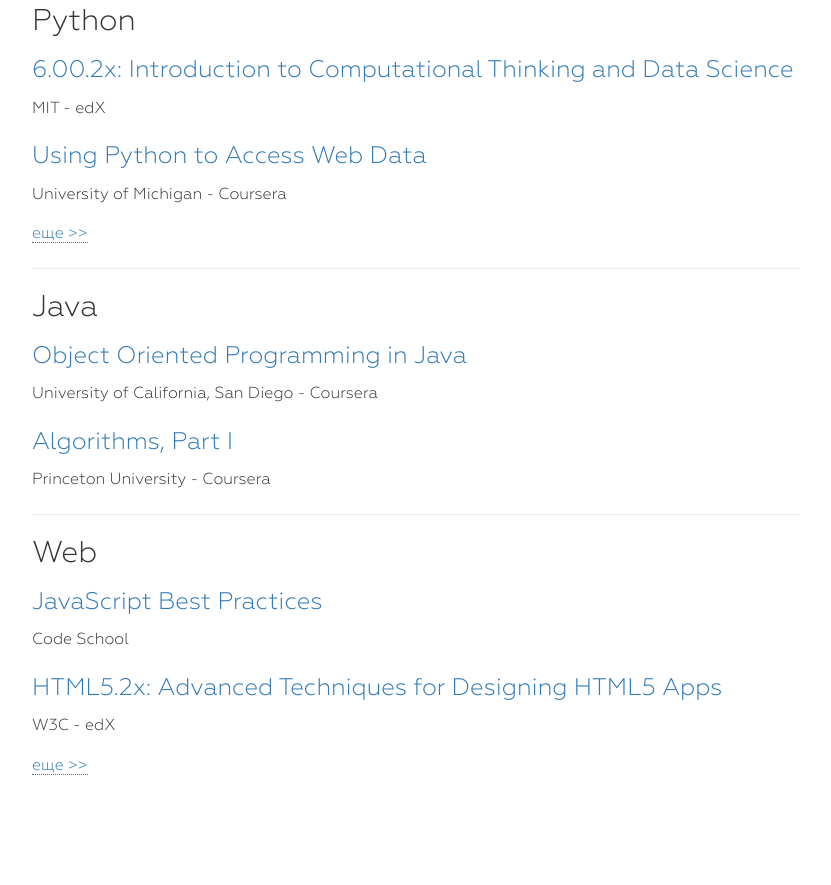
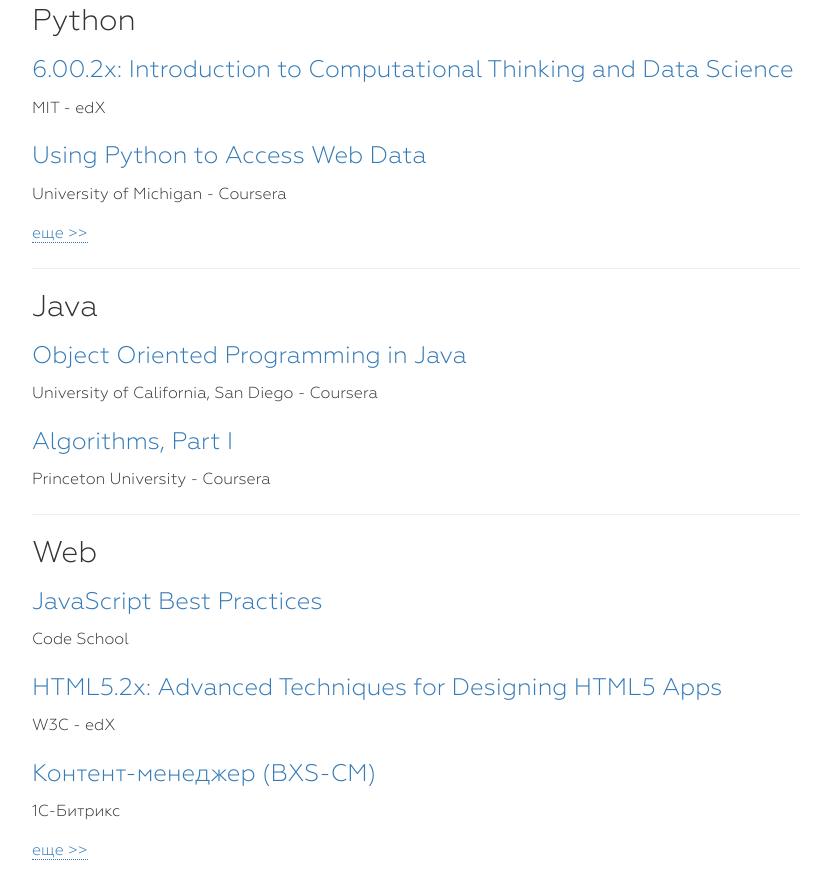
Before and after one commit to enchained/enchained.github.io, a plain HTML site: page index.html in a window 1280 px wide. Shown: the part 1635-2520 px from the top of the page, without its empty margins (395-1226 px from the left). Before the commit the page ends 2434 px from the top, so only its background shows below. Drawn offline with nearby package versions, Linux system fonts and the light colour scheme.

Commit message:
Add Bitrix CM certificate

```diff
--- a/index.html
+++ b/index.html
@@ -266,6 +266,10 @@
                             <a href="https://courses.edx.org/certificates/365818c851084922ae8fcb81c3b429b7">HTML5.2x: Advanced Techniques for Designing HTML5 Apps</a>
                         </h3>
                         <p>W3C - edX</p>
+                        <h3>
+                            <a href="docs/bitrix_content_manager.pdf">Контент-менеджер (BXS-CM)</a>
+                        </h3>
+                        <p>1С-Битрикс</p>
                         <a role="button" data-toggle="collapse" href="#collapse-web" aria-expanded="false" aria-controls="collapse-web" class="more">
                           еще >>
                         </a>
```
Also changed, not shown: 1 other file.
